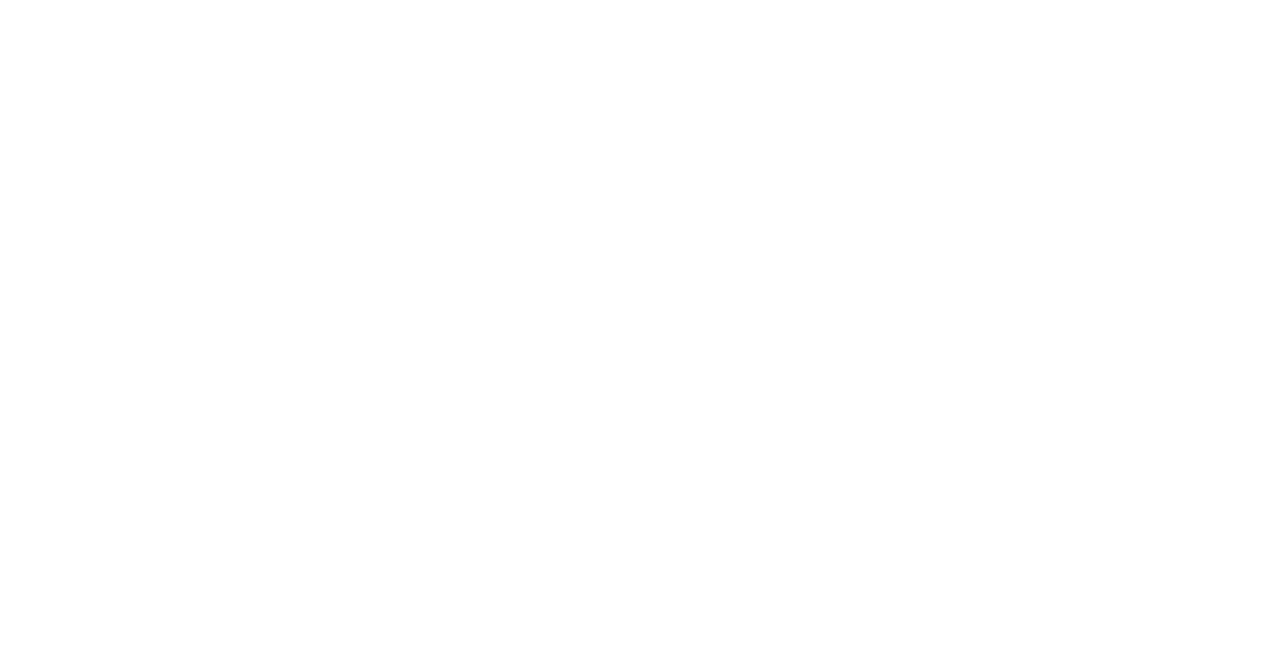
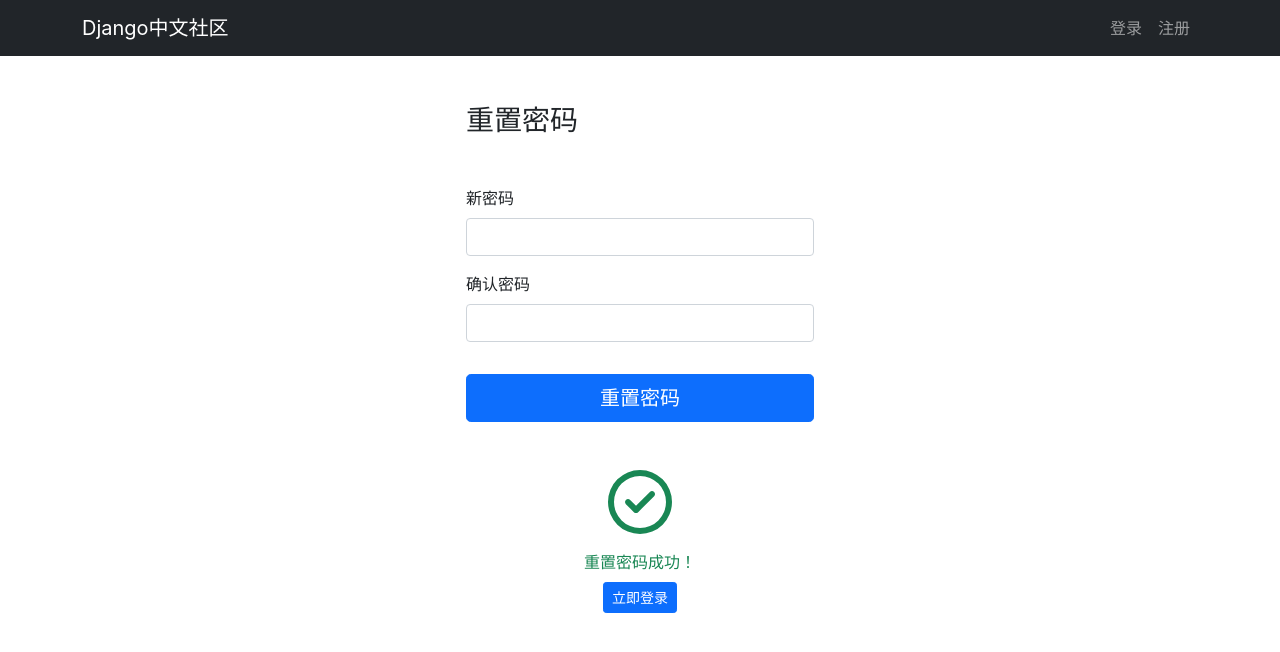
Before and after one commit to DjangoStudyTeam/django-China-web, a React (Vite) app: page /reset-password in a window 1280 px wide. Before the commit this address had no page. Shown: the top 652 px of the page. Built offline with nearby package versions, Linux system fonts and the light colour scheme.

Commit message:
忘记密码和重置密码页面

```diff
--- a/src/App.tsx
+++ b/src/App.tsx
@@ -1,9 +1,11 @@
 import { Route, BrowserRouter as Router, Routes } from 'react-router-dom';
 
+import ForgotPassword from './pages/ForgotPassword';
 import Home from './pages/Home';
 import Layout from './components/Layout';
 import Login from './pages/Login';
 import Register from './pages/Register';
+import ResetPassword from './pages/ResetPassword';
 
 function App() {
   return (
@@ -13,6 +15,8 @@
           <Route index element={<Home />} />
           <Route path="login" element={<Login />} />
           <Route path="register" element={<Register />} />
+          <Route path="forgot-password" element={<ForgotPassword />} />
+          <Route path="reset-password" element={<ResetPassword />} />
         </Route>
       </Routes>
     </Router>
--- a/src/main.tsx
+++ b/src/main.tsx
@@ -1,13 +1,14 @@
 import './index.scss';
+
+import { faBell, faCircleCheck } from '@fortawesome/free-regular-svg-icons';
 
 import App from './App';
 import React from 'react';
 import ReactDOM from 'react-dom';
 import { UserInfoProvider } from './components/UserInfoProvider';
-import { faBell } from '@fortawesome/free-regular-svg-icons';
 import { library } from '@fortawesome/fontawesome-svg-core';
 
-library.add(faBell);
+library.add(faBell, faCircleCheck);
 
 ReactDOM.render(
   <React.StrictMode>
--- /dev/null
+++ b/src/pages/ForgotPassword/index.tsx
@@ -0,0 +1,28 @@
+import { Button, Col, Container, Form, Row } from 'react-bootstrap';
+
+const ForgotPassword = () => (
+  <Container>
+    <Row className="justify-content-center">
+      <Col sm={12} md={6} lg={4}>
+        <h3 className="mt-sm-3 mt-md-5">忘记密码</h3>
+        <div className="text-muted">通过注册邮箱重置密码。</div>
+        <div className="mt-sm-3 mt-md-5 text-info small">
+          邮件已发送，请点击邮件中的链接重置密码。
+        </div>
+        <Form className="mt-3">
+          <Form.Group className="mb-3" controlId="form-email">
+            <Form.Label>邮箱</Form.Label>
+            <Form.Control type="email" placeholder="" />
+          </Form.Group>
+          <div className="d-grid">
+            <Button variant="primary" type="submit" size="lg" className="mt-3" disabled>
+              发送重置密码邮件 (60s)
+            </Button>
+          </div>
+        </Form>
+      </Col>
+    </Row>
+  </Container>
+);
+
+export default ForgotPassword;
--- a/src/pages/Login/index.tsx
+++ b/src/pages/Login/index.tsx
@@ -110,7 +110,7 @@
             </div>
           </Form>
           <div className="mt-3">
-            <Link to="/" className="link-primary">
+            <Link to="/forgot-password" className="link-primary">
               忘记密码？
             </Link>
           </div>
--- /dev/null
+++ b/src/pages/ResetPassword/index.tsx
@@ -0,0 +1,41 @@
+import { Button, Col, Container, Form, Row } from 'react-bootstrap';
+
+import { FontAwesomeIcon } from '@fortawesome/react-fontawesome';
+
+const ResetPassword = () => (
+  <Container>
+    <Row className="justify-content-center">
+      <Col sm={12} md={6} lg={4}>
+        <h3 className="mt-sm-3 mt-md-5">重置密码</h3>
+        <Form className="mt-sm-3 mt-md-5">
+          <Form.Group className="mb-3" controlId="form-new-password">
+            <Form.Label>新密码</Form.Label>
+            <Form.Control type="password" placeholder="" />
+          </Form.Group>
+          <Form.Group className="mb-3" controlId="form-new-password2">
+            <Form.Label>确认密码</Form.Label>
+            <Form.Control type="password" placeholder="" />
+          </Form.Group>
+          <div className="d-grid">
+            <Button variant="primary" type="submit" size="lg" className="mt-3">
+              重置密码
+            </Button>
+          </div>
+        </Form>
+        <div className="d-flex flex-column align-items-center mt-sm-3 mt-md-5">
+          <div>
+            <FontAwesomeIcon className="text-success" icon={['far', 'circle-check']} size="4x" />
+          </div>
+          <div className="text-success mt-3">重置密码成功！</div>
+          <div className="mt-2">
+            <Button variant="primary" type="submit" size="sm">
+              立即登录
+            </Button>
+          </div>
+        </div>
+      </Col>
+    </Row>
+  </Container>
+);
+
+export default ResetPassword;
```
